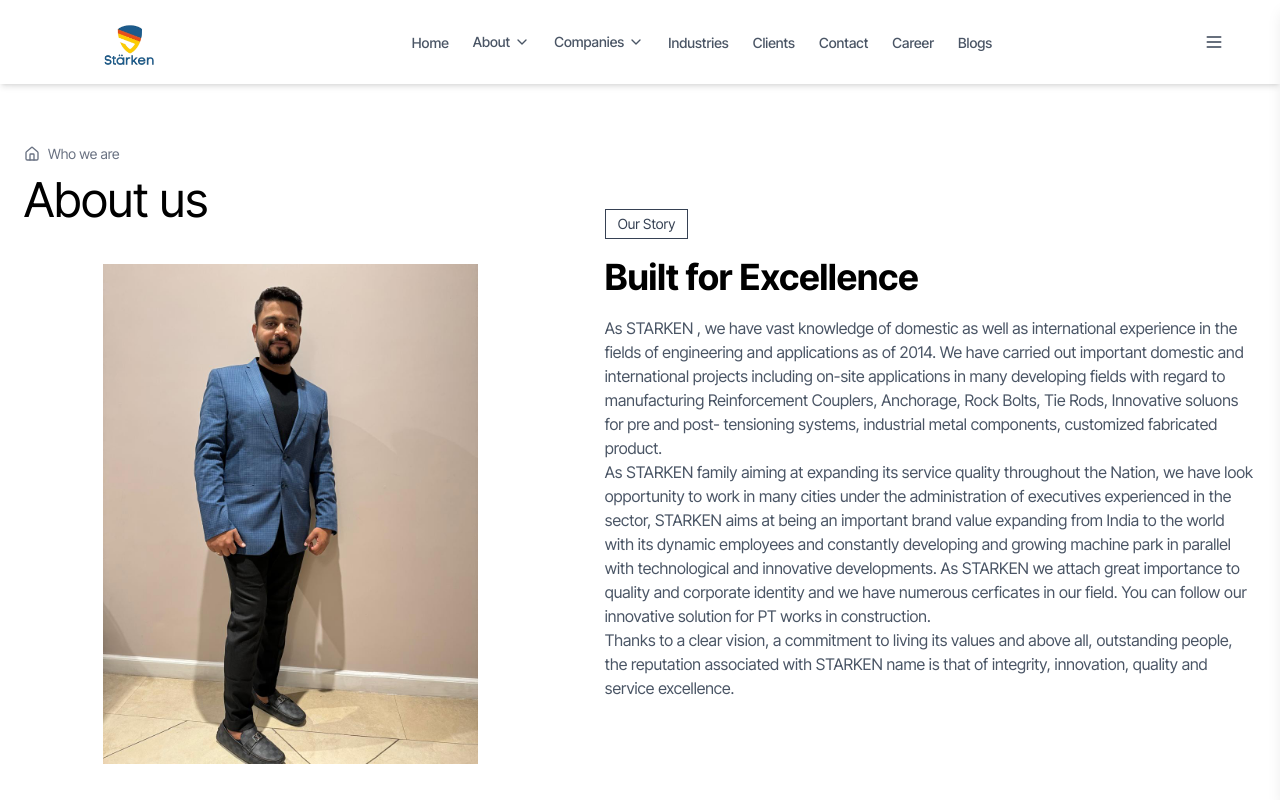
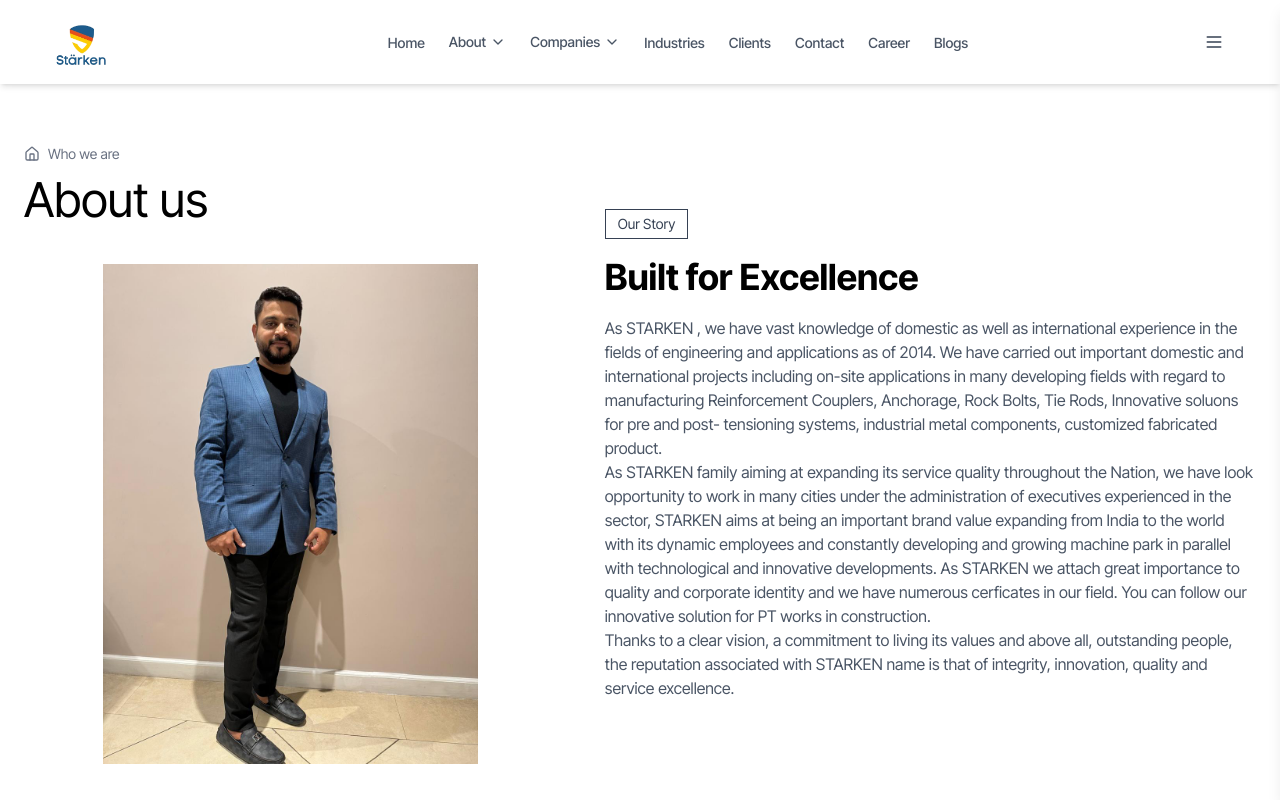
Before and after one commit to Dibyendu-kyo/StarkenGroup, a Next.js app: page /story in a window 1280 px wide. Shown: the top 800 px of the page. Built offline with nearby package versions, Linux system fonts and the light colour scheme.

Commit message:
section removal and logo left aligned

```diff
--- a/src/app/story/page.tsx
+++ b/src/app/story/page.tsx
@@ -21,7 +21,6 @@
             < Story1 />
             < Home6 />
             < Story2 />
-            < Team />
             {/* < Blog />
             < Testimonials />
             < FAQ /> */}
--- a/src/components/Navbar.tsx
+++ b/src/components/Navbar.tsx
@@ -91,8 +91,8 @@
         </div>
       </div>
 
-      <nav className="bg-white fixed w-full top-0 z-40 font-poppins text-gray-800 px-4 py-2 shadow-md">
-        <div className="max-w-7xl mx-auto px-4 sm:px-6 lg:px-8">
+      <nav className="bg-white fixed w-full top-0 z-40 font-poppins text-gray-800 pl-0 pr-4 py-2 shadow-md">
+        <div className="max-w-7xl mx-auto pl-0 pr-4 sm:pl-0 sm:pr-6 lg:pl-0 lg:pr-8">
           <div className="flex justify-between h-17 items-center">
             {/* Logo */}
             <div className="flex-shrink-0 flex items-center">
```
